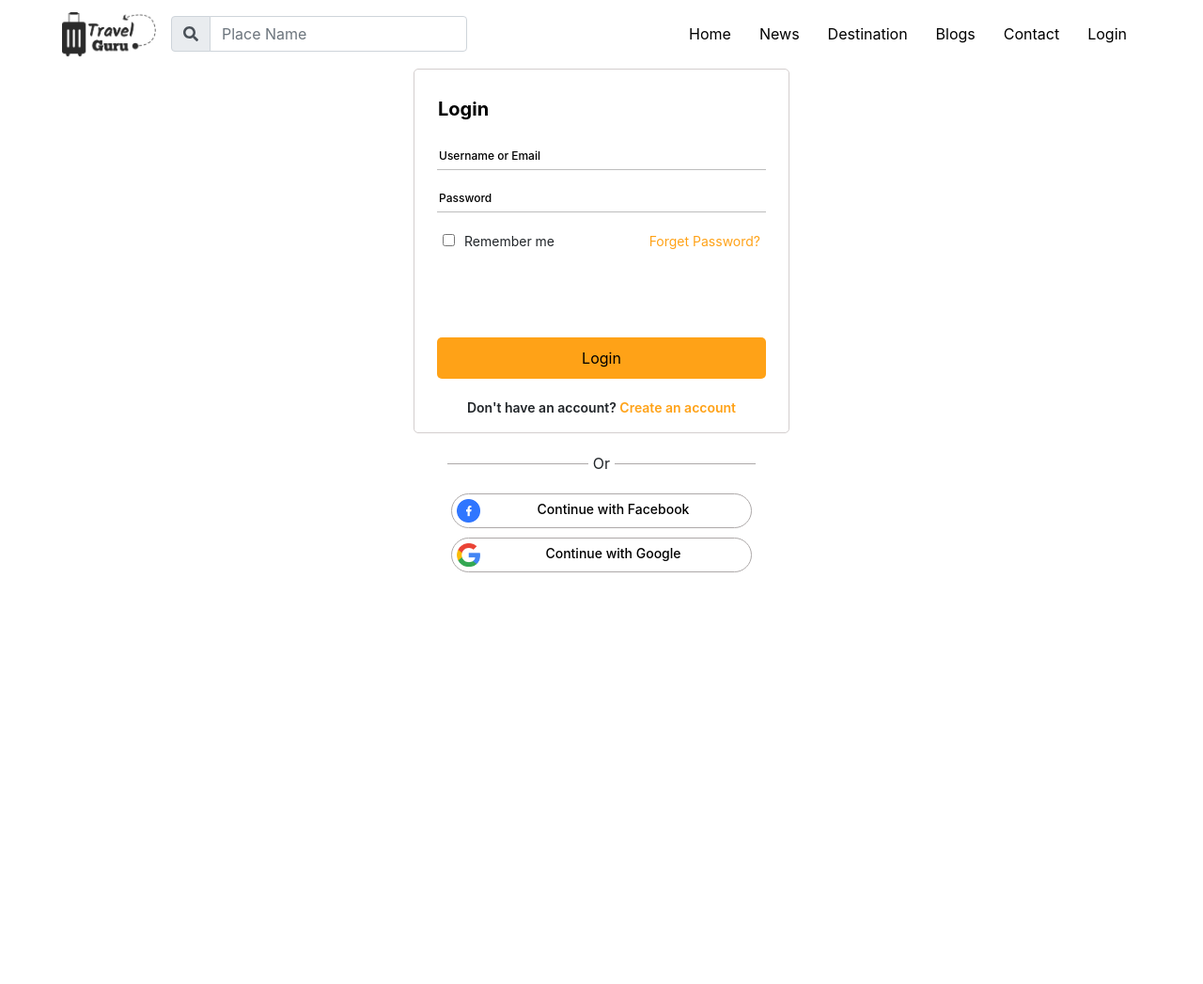
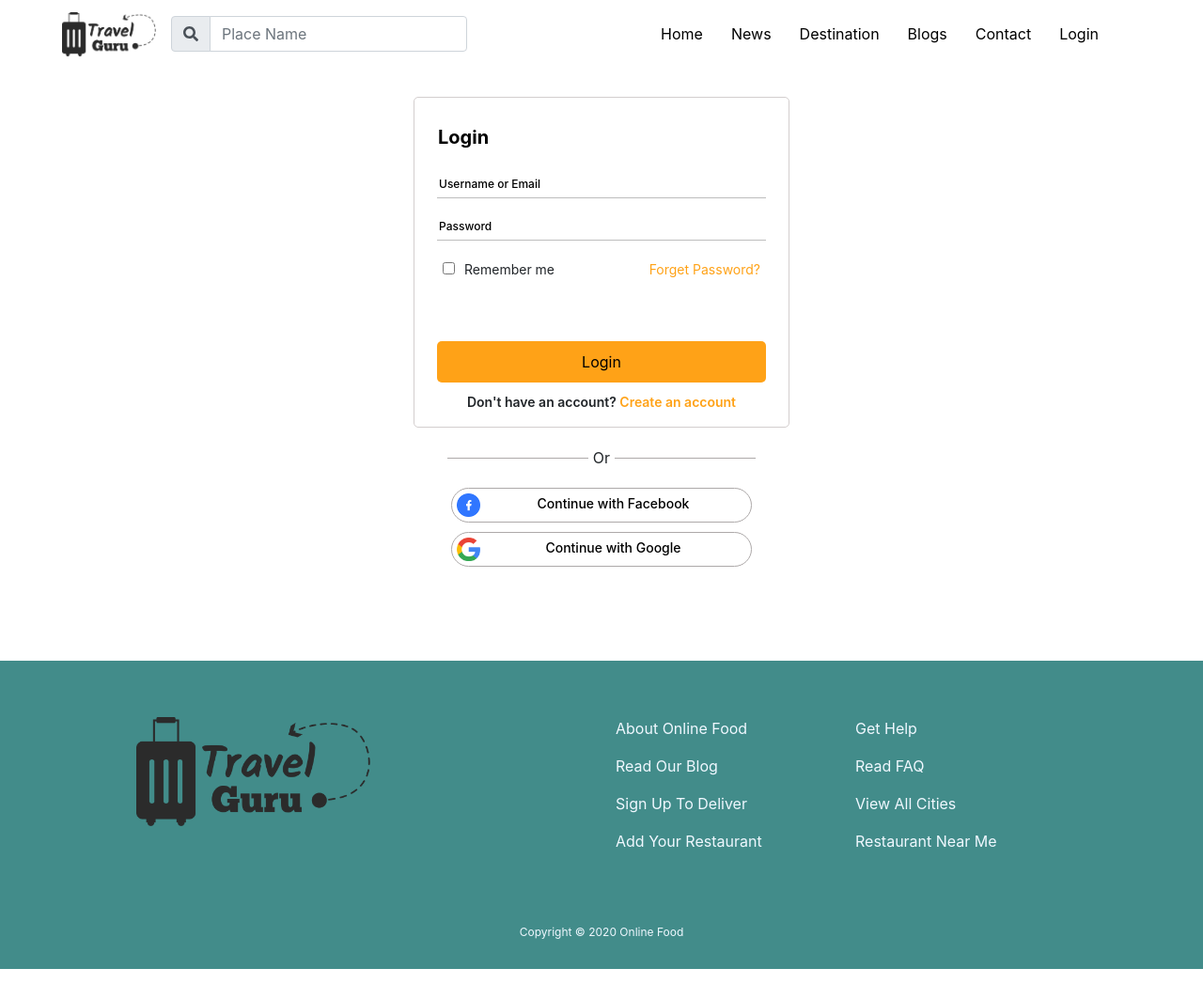
Before and after one commit to Farhad16/travel-tour-trip, a React (Create React App) app: page /login in a window 1280 px wide. Shown: the whole page at 94% size. Before the commit the page ends 800 px from the top, so only its background shows below. Built offline with nearby package versions, Linux system fonts and the light colour scheme; what google-maps-react would draw is missing.

Commit message:
added user in and logout

```diff
--- a/src/App.js
+++ b/src/App.js
@@ -14,6 +14,7 @@ import Home from './components/Home/Home';
 import NotMatch from './components/NotMatch/NotMatch';
 import ConfirmBook from './components/ConfirmBook/ConfirmBook';
 import PrivateRoute from './components/PrivateRoute/PrivateRoute';
+import Footer from './components/Footer/Footer';
 
 
 export const UserContext = createContext();
@@ -45,6 +46,7 @@ function App() {
             <NotMatch></NotMatch>
           </Route>
         </Switch>
+        <Footer></Footer>
       </Router>
     </UserContext.Provider>
   );
--- a/src/components/ConfirmBook/ConfirmBook.js
+++ b/src/components/ConfirmBook/ConfirmBook.js
@@ -8,11 +8,11 @@ const ConfirmBook = (props) => {
     const { id } = useParams()
     const matchPlace = fakeData.find(loc => loc.id === parseInt(id));
     const hotel = matchPlace.hotels
-    console.log(hotel);
 
     const mapStyles = {
-        width: '100%',
+        width: '90%',
         height: '100%',
+        borderRadius: '10px'
     };
 
     return (
@@ -21,7 +21,7 @@ const ConfirmBook = (props) => {
             <div className="row">
                 <div className="col-md-6 ">
                     {
-                        hotel.map(hotel => <div className="hotelImg space-between">
+                        hotel.map(hotel => <div key={hotel.id} className="hotelImg space-between">
                             <img className="hotelImg" src={hotel.img} alt="" />
                             <div className="hotelDetails">
                                 <h5>{hotel.name}</h5>
--- /dev/null
+++ b/src/components/Footer/Footer.css
@@ -0,0 +1,25 @@
+.footer{
+    height: 100%;
+    background-color: #428C8A;
+    color: aliceblue;
+
+}
+
+Container{
+    margin: 100px;
+
+}
+
+.margin-top{
+    padding: 60px;
+}
+
+.footer img{
+    width: 250px;
+}
+
+.space{
+    text-align: center;
+    padding-bottom: 30px;
+    font-size: 12px;
+}
--- /dev/null
+++ b/src/components/Footer/Footer.js
@@ -0,0 +1,34 @@
+import React from 'react';
+import { Col, Container, Row } from 'react-bootstrap';
+import logo from '../../assets/Icon/Logo.png'
+import './Footer.css'
+
+const Footer = () => {
+    return (
+        <div className="footer">
+            <Container>
+                <Row className="margin-top">
+                    <Col sm={6}>
+                        <img src={logo} alt="" />
+                    </Col>
+                    <Col sm={3}>
+                        <p>About Online Food</p>
+                        <p>Read Our Blog</p>
+                        <p>Sign Up To Deliver</p>
+                        <p>Add Your Restaurant</p>
+                    </Col>
+                    <Col sm={3}>
+                        <p>Get Help</p>
+                        <p>Read FAQ</p>
+                        <p>View All Cities</p>
+                        <p>Restaurant Near Me</p>
+                    </Col>
+                </Row>
+            </Container>
+            <p className="space">Copyright © 2020 Online Food</p>
+
+        </div>
+    );
+};
+
+export default Footer;
--- a/src/components/Header/Header.css
+++ b/src/components/Header/Header.css
@@ -1,11 +1,9 @@
-/* .nav-border{
-    color: white;
-    opacity: .7;
-    background-color: rgb(233, 227, 227);
-} */
 
 .navber{
     margin: 0px 50px;
+    background-color: white;
+    border-bottom-left-radius: 10px;
+    border-bottom-right-radius: 10px;
 }
 .navber img{
     width: 100px;
@@ -16,6 +14,13 @@
     font-weight: 400;
     padding: 8px 15px;
 }
+
+.navLinkUser{
+    color: #000000;
+    font-weight: 400;
+    padding: 8px 15px;
+}
+
 
 .navLinkCart{
     color: black;
@@ -30,6 +35,6 @@
 .navLink:hover{
     background-color: #f79809;
     text-decoration: none;
-    border-radius: 10px;
+    border-radius: 5px;
     color: rgb(255, 255, 255);
 }
--- a/src/components/Header/Header.js
+++ b/src/components/Header/Header.js
@@ -11,6 +11,7 @@ const Header = () => {
 
     const [signInUser, setSignInUser] = useContext(UserContext);
 
+    console.log(signInUser);
     return (
         <div className="nav-border sticky-top">
             <Navbar className="navber d-flex justify-content-between">
@@ -34,7 +35,11 @@ const Header = () => {
                         <Link to="" className="navLink">Destination</Link>
                         <Link to="" className="navLink">Blogs</Link>
                         <Link to="" className="navLink">Contact</Link>
-                        <Link to="/login" className="navLink">Login</Link>
+                        {
+                            signInUser.email ? <Link to="/login" className="navLink" onClick={() => { setSignInUser({}) }}>Logout</Link> :
+                                <Link to="/login" className="navLink">Login</Link>
+                        }
+                        <Link to="" className="navLinkUser">{signInUser.name}</Link>
                     </Nav>
                 </Form>
             </Navbar>
--- a/src/components/Home/Home.css
+++ b/src/components/Home/Home.css
@@ -1,11 +1,12 @@
 .contain{
     color: white;
-    height: 100%;
+    height: 700px;
     background-attachment: fixed;
     background-position: bottom;
     background-image: url('../../assets/Image/Rectanglee.png');
     background-repeat: no-repeat;
     background-size: cover;
+
 }
 
 .carousel-item {
@@ -23,7 +24,7 @@
 }
 
 .carousel{
-    padding: 25px 0px;
+    padding: 50px 0px;
     filter: brightness(100%);
 
 }
@@ -45,10 +46,10 @@
 .buy-now-btn{
     border: none;
     background-color: #f19c12;
-    padding: 5px 20px;
-    font-weight: 400;
+    padding: 8px 20px;
+    font-weight: 600;
     border-radius: 5px;
-    font-size: 14px;
+    font-size: 16px;
 }
 
 .buy-now-btn:focus{
--- a/src/components/Login/Login.css
+++ b/src/components/Login/Login.css
@@ -1,5 +1,8 @@
 .signInAndSignUp{
     text-align: center;
+    margin-top: 30px;
+    height: 600px;
+
 }
 
 .signUp{
@@ -39,7 +42,7 @@
     width: 350px;
     padding: 10px;
     border-radius: 5px;
-    margin: 20px;
+    margin: 10px;
     font-weight: 400;
     cursor: pointer;
 }
@@ -87,6 +90,11 @@
     background-color: white;
 }
 
+.alternativeLogin button:focus{
+    outline: none;
+}
+
+
 
 .alternativeLogin img{
     width: 25px;
@@ -105,3 +113,9 @@
 #remember{
     padding-right: 10px;
 }
+
+.error{
+    color: red;
+    font-size: 14px;
+    font-weight: 400;
+}
--- a/src/components/Login/Login.js
+++ b/src/components/Login/Login.js
@@ -93,6 +93,12 @@ const Login = () => {
             const isPasswordValid = e.target.value.length > 6;
             const passwordHasNumber = /\d{1}/.test(e.target.value);
             isFieldValid = isPasswordValid && passwordHasNumber;
+        }
+
+        if (e.target.name === 'password1') {
+            const isPasswordValid = e.target.value.length > 6;
+            const passwordHasNumber = /\d{1}/.test(e.target.value);
+            isFieldValid = isPasswordValid && passwordHasNumber;
             pass1 = e.target.value;
             if (pass1 !== user.password) {
                 const msg = 'Password is not matched';
@@ -126,7 +132,6 @@ const Login = () => {
         if (redirect) {
             history.replace(from);
         }
-        console.log(res);
     }
 
     return (
@@ -139,10 +144,10 @@ const Login = () => {
                             <input type="text" onBlur={handleBlur} name="firstName" placeholder="First Name" required /><br />
                             <input type="text" onBlur={handleBlur} name="lastName" placeholder="Last Name" required /><br />
                             <input type="text" onBlur={handleBlur} name="email" placeholder="Username or Email" required /><br />
-                            <input type="password" onBlur={handleBlur} name="password" placeholder="Password" required /><br />
-                            <input type="password" onBlur={handleBlur} name="password" placeholder="Confirm Password" required /><br />
+                            <input type="password" onBlur={handleBlur} name="password1" placeholder="Password" required /><br />
+                            <input type="password" onBlur={handleBlur} name="password2" placeholder="Confirm Password" required /><br />
                             <br />
-                            <p style={{ color: 'red' }}>{message}</p>
+                            <span className="error">{message}</span>
                             <input type="submit" className="createAccount" onClick={handleSubmit} value="Create Account" />
                             <p className="note">Already have an account? <span className="colorBrown" onClick={() => { setNewUser(!newUser) }}>Login</span></p>
                         </form>
@@ -158,7 +163,7 @@ const Login = () => {
                                 </label>
                                 <span className="colorBrown" >Forget Password?</span>
                             </p><br /> <br />
-                            <p style={{ color: 'red' }}>{message}</p>
+                            <span className="error">{message}</span>
                             <input type="submit" className="createAccount" onClick={handleSubmit} value="Login" />
                             <p className="note">Don't have an account? <span className="colorBrown" onClick={() => { setNewUser(!newUser) }}>Create an account</span></p>
                         </form>
--- a/src/components/Login/LoginManager.js
+++ b/src/components/Login/LoginManager.js
@@ -68,7 +68,6 @@ export const handleSignOut = () => {
 }
 
 export const createUserWithEmailAndPassword = (user) => {
-    console.log(user);
     const { firstName, lastName, email, password } = user;
     return firebase.auth().createUserWithEmailAndPassword(email, password)
         .then(res => {
```
